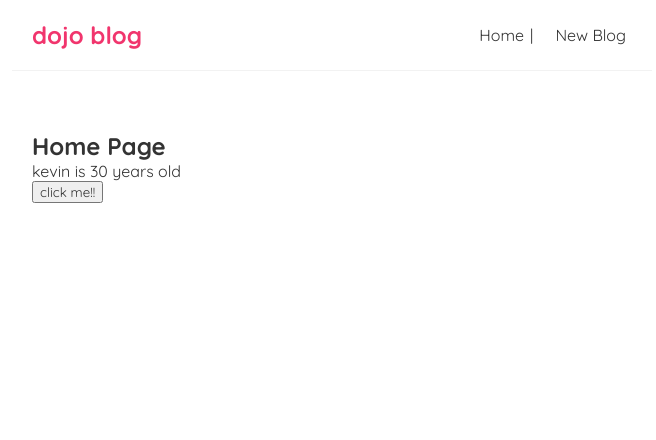
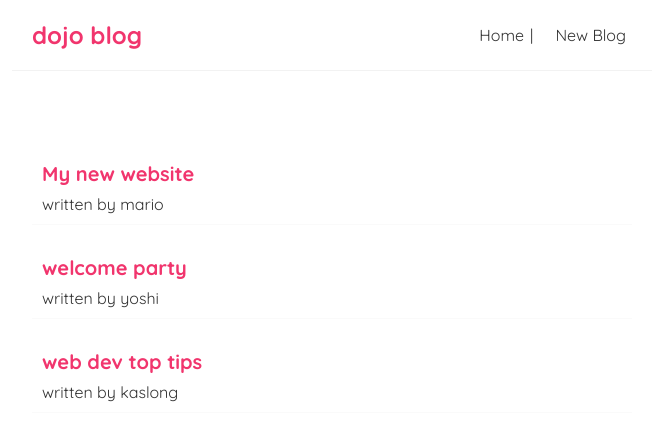
Before and after one commit to kaslong015/kaslong.github.io, a React (Create React App) app: page / in a window 1280 px wide. Shown: the top 440 px of the page, without its empty margins (308-964 px from the left). Built offline with nearby package versions, Linux system fonts and the light colour scheme; the HTML template or start-up script is replaced by a standard one.

Commit message:
blog-preview

```diff
--- a/src/home.js
+++ b/src/home.js
@@ -1,22 +1,22 @@
 import { useState  } from "react";
 
 const Home = () => {
-    const [name,setName] = useState('kevin')
 
-    const [age,setAge] = useState(30)
-
-    const handleClick = ()=>{
-        setName('kaslong')
-        setAge(50)
-    }
-
+    const [blogs,setBlogs] = useState([
+        {title:'My new website',body:'i love react',author:'mario',id:1},
+        {title:'welcome party',body:'i ove welcome party',author:'yoshi',id:2},
+        {title:'web dev top tips',body:'learn web dev the right way',author:'kaslong',id:3}
+    ])
 
 
     return (
         <div className="home">
-            <h2>Home Page</h2>
-            <p>{name} is {age} years old</p>
-            <button onClick={handleClick}>click me!!</button>
+            {blogs.map((blog)=>(
+                <div className="blog-preview" key={blog.id}>
+                    <h2>{blog.title}</h2>
+                    <p>written by {blog.author}</p>
+                </div>
+            ))}
         </div>
     );
 }
--- a/src/index.css
+++ b/src/index.css
@@ -33,3 +33,20 @@
   margin: 40px auto;
   padding: 20px;
 }
+
+
+/* blog preview /list */
+.blog-preview{
+  padding:10px;
+  margin:20px 0;
+  border-bottom: 1px solid #fafafa;
+}
+.blog-preview:hover{
+  box-shadow: 1px 3px 5px rgb(0,0,0,0.1)
+
+}
+.blog-preview h2{
+  font-size:20px;
+  color: #f1356d;
+  margin-bottom:8px;
+}
```
